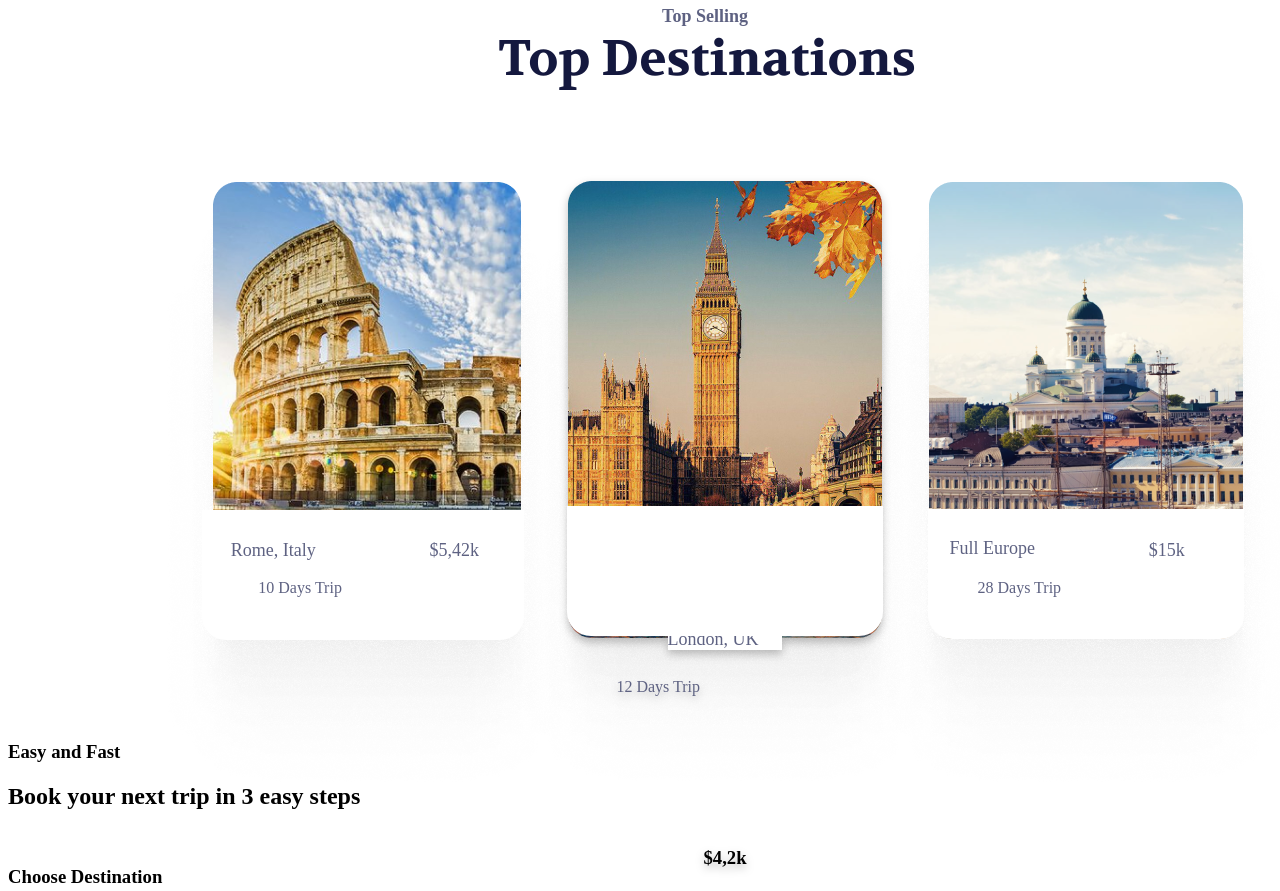
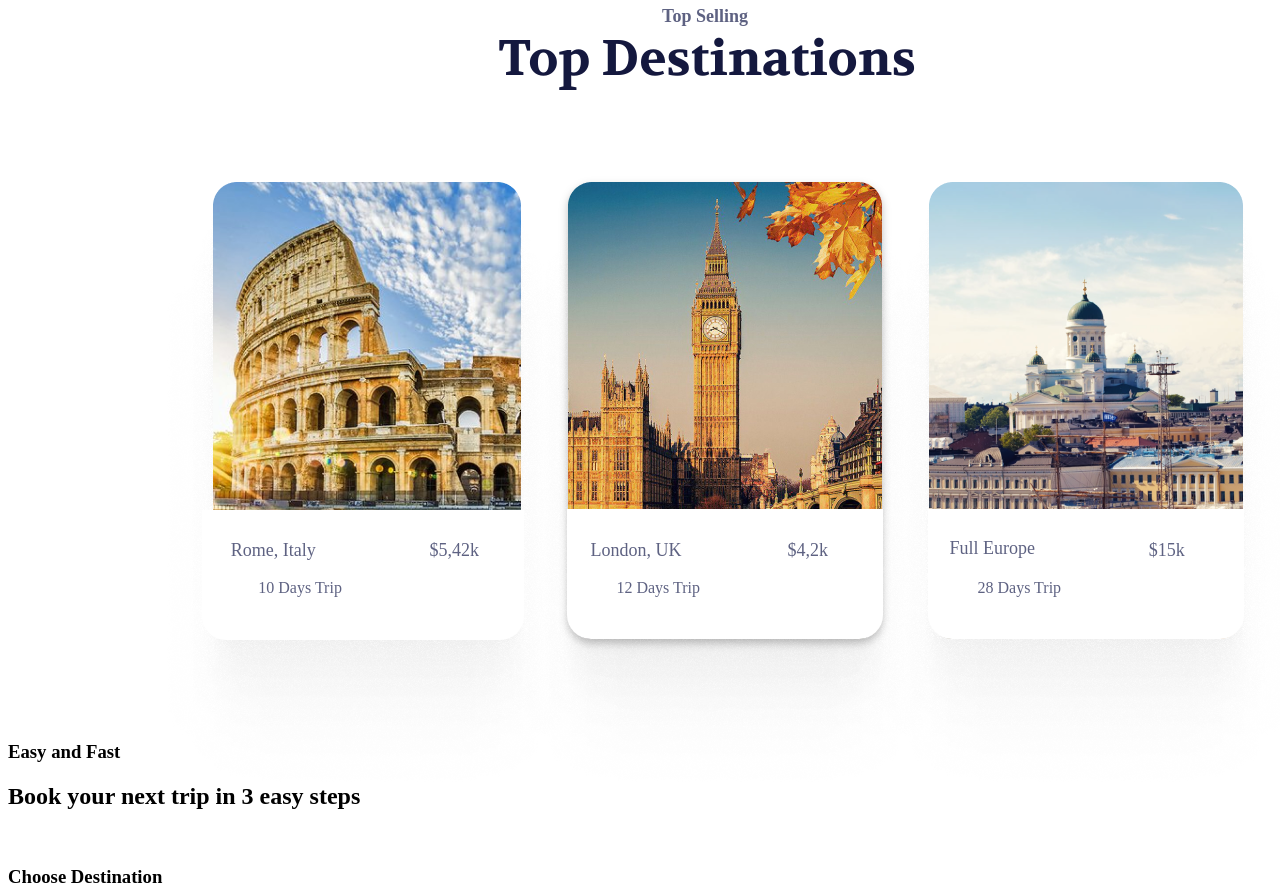
Before and after one commit to AnnaSadova/jadoo, a plain HTML site: page index.html in a window 1280 px wide. Shown: the part 1601-2492 px from the top of the page. Drawn offline with Linux system fonts and the light colour scheme; a web font is replaced by a local one.

```diff
--- a/scss/_top.scss
+++ b/scss/_top.scss
@@ -82,7 +82,7 @@
   //   left: 523px;
   //   top: 1774px;
 
-  filter: drop-shadow(0px 4px 4px rgba(0, 0, 0, 0.25));
+  // filter: drop-shadow(0px 4px 4px rgba(0, 0, 0, 0.25));
 }
 
 .top-box-03 {
@@ -106,6 +106,7 @@
   //   height: 457px;
   // left: 524px;
   top: 100px;
+  filter: drop-shadow(0px 4px 4px rgba(0, 0, 0, 0.25));
 }
 
 .top__europe {
@@ -132,7 +133,8 @@
   width: 316px;
   height: 130px;
   left: 559px;
-  top: 521px;
+  top: 524px;
+  z-index: 0;
 
   /* white */
 
@@ -217,10 +219,10 @@
   position: relative;
   width: 114.96px;
   height: 22px;
-  //   left: -378.62px;
-  top: -108px;
+  left: -77px;
+  top: -198px;
   background-color: #fff;
-  z-index: 2;
+  z-index: 3;
 
   font-family: "Poppins";
   font-style: normal;
@@ -238,7 +240,7 @@
   width: 113.19px;
   height: 20px;
   left: -52px;
-  top: -115px;
+  top: -215px;
   z-index: 2;
 
   font-family: "Poppins";
@@ -252,6 +254,26 @@
 
   color: #5e6282;
 }
+.top__price_02 {
+  position: relative;
+  width: 58.86px;
+  height: 22px;
+  left: 92px;
+  top: -308px;
+  z-index: 2;
+
+  font-family: "Poppins";
+  font-style: normal;
+  font-weight: 500;
+  font-size: 18px;
+  line-height: 124.5%;
+  /* or 22px */
+
+  /* TEXT CLR */
+
+  color: #5e6282;
+}
+
 .top__name_03 {
   position: relative;
   width: 114.96px;
```
Also changed, not shown: css/main.css, 1 other file.
